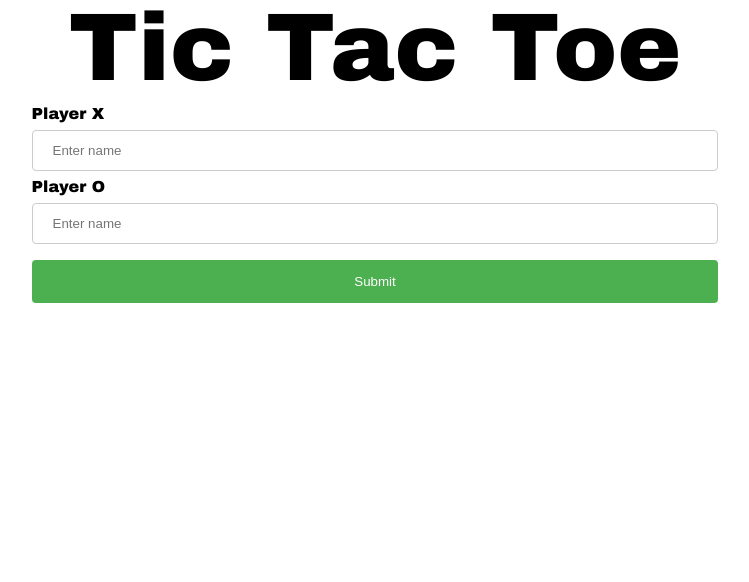
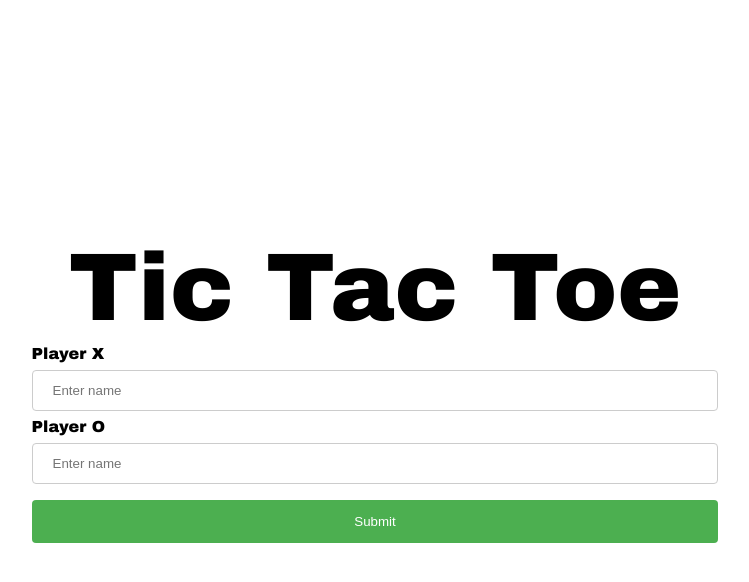
Before and after one commit to c-yip/tic-tac-toe, a plain HTML site: page index.html in a window 1280 px wide. Shown: the whole page, without its empty margins (265-1014 px from the left). Drawn offline with Linux system fonts and the light colour scheme.

Commit message:
Edit layout to center elements.

```diff
--- a/style.css
+++ b/style.css
@@ -48,6 +48,14 @@ table {
 	border-spacing: 0;
 }
 /* end of reset */
+
+html, body {
+    height: 100%;
+    display: flex;
+    flex-direction: column;
+    justify-content: center;
+    justify-items: center;
+}
 
 .container {
     display: flex;
```
